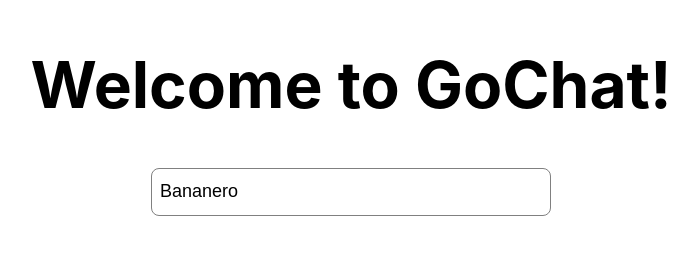
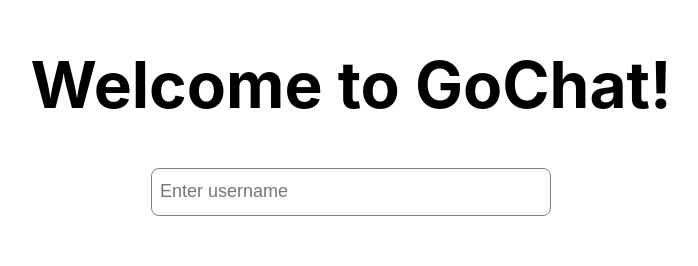
Before and after one commit to KerbsOD/GoChat, a React (Create React App) app in the folder frontend/: page / in a window 1280 px wide. Shown: the part 213-479 px from the top of the page, without its empty margins (289-987 px from the left). Built offline with nearby package versions, Linux system fonts and the light colour scheme; no server answers.

Commit message:
Restored default name

```diff
--- a/frontend/src/App.js
+++ b/frontend/src/App.js
@@ -6,7 +6,7 @@ import { useEffect, useState } from 'react'
 
 function App() {
     const [loggedIn, setLoggedIn] = useState(false)
-    const [username, setUsername] = useState('Bananero')
+    const [username, setUsername] = useState('')
 
     return (
     <div className="App">
```
